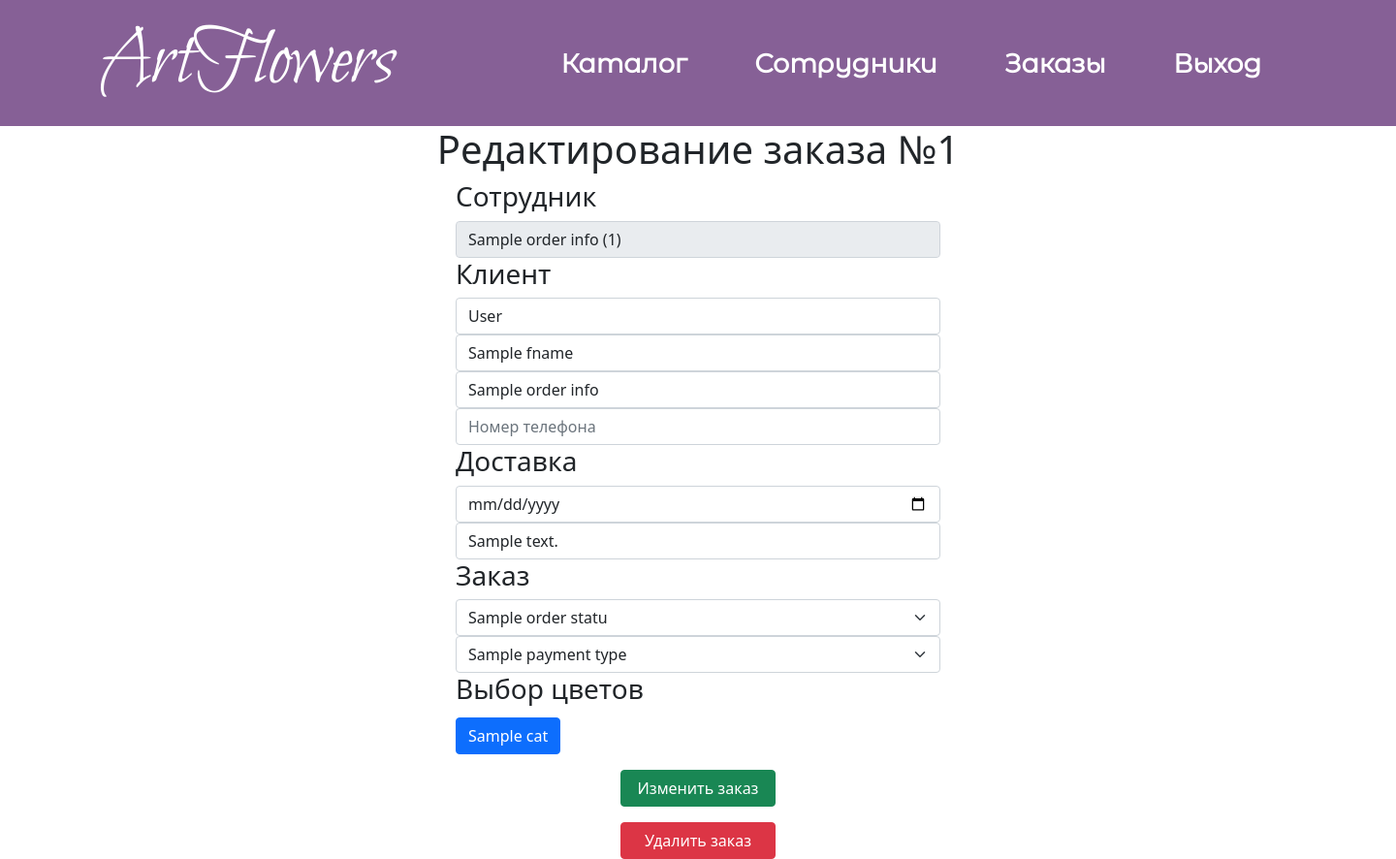
After one commit to rommmmmka/course-project-flowers, a Django app: template main/templates/main/edit_order.html in a window 1440 px wide. The commit adds this page. Shown: the whole page at 97% size. Run offline with Django 3.2, Linux system fonts and the light colour scheme; the template is opened without the code that fills it: most values are stand-ins (such as "Sample title", 1, 10 or a date in 2020).

Commit message:
Done order editing and deleting

```diff
--- a/main/static/main/css/add_order.css
+++ b/main/static/main/css/add_order.css
@@ -12,7 +12,7 @@
 }
 
 .flower {
-    width: 4500px;
+    width: 450px;
 
 }
 
@@ -29,4 +29,9 @@
 .btn-center {
     display: block;
     margin: 0 auto;
+    width: 160px;
 }
+
+.disabled_form {
+    cursor: not-allowed;
+}
--- /dev/null
+++ b/main/templates/main/edit_order.html
@@ -0,0 +1,95 @@
+{% extends 'main/base.html' %}
+{% load static %}
+
+{% block title %}
+Заказы
+{% endblock %}
+
+{% block css %}
+    <link rel="stylesheet" type="text/css" href="{% static 'main/css/add_order.css' %}">
+{% endblock %}
+
+{% block content %}
+    <form onsubmit="return catchSubmit(event)" action="{% url 'action_edit_order' %}?order_id={{ order_id }}" method="post">
+        {% csrf_token %}
+        <h1>Редактирование заказа №{{ order_id }}</h1>
+        <div class="center_div">
+            <h3>Сотрудник</h3>
+            <div>
+                <input type="text" id="disabledTextInput" class="form-control disabled_form" value="{{ order_info.staff_name }} ({{ order_info.staff_id }})" disabled>
+            </div>
+            <h3>Клиент</h3>
+            <div>
+                <input type="text" class="form-control" name="lname" placeholder="Фамилия" minlength="5" maxlength="30" pattern="[А-я]+" value="{{ order_info.lname }}" required>
+            </div>
+            <div>
+                <input type="text" class="form-control" name="fname" placeholder="Имя" minlength="5" maxlength="30" pattern="[А-я]+" value="{{ order_info.fname }}" required>
+            </div>
+            <div>
+                <input type="text" class="form-control" name="mname" placeholder="Отчество (при наличии)" minlength="5" maxlength="30" pattern="[А-я]+" value="{{ order_info.mname }}">
+            </div>
+            <div>
+                <input type="text" class="form-control" name="phonenumber" id="phonenumber" placeholder="Номер телефона" value="{{ order_info.phone }}" required>
+            </div>
+            <h3>Доставка</h3>
+            <div>
+                <input type="date" class="form-control" name="delivery_date" min="2021-12-20" value="{{ order_info.delivery_date }}" required>
+            </div>
+            <div>
+                <input type="text" class="form-control" name="delivery_address" placeholder="Адрес доставки" minlength="5" maxlength="70" value="{{ order_info.address }}" required>
+            </div>
+            <h3>Заказ</h3>
+            <div>
+                <select class="form-select" name="order_status" required>
+                    <option value="" disabled selected hidden>Статус заказа</option>
+                    {% for el in order_status %}
+                        <option value="{{ el.order_status_id }}" {% if el.order_status_id == order_info.order_status_id %}selected{% endif %}>{{ el.name }}</option>
+                    {% endfor %}
+                </select>
+            </div>
+            <div>
+                <select class="form-select" name="payment_type" required>
+                    <option value="" disabled selected hidden>Тип оплаты</option>
+                    {% for el in payment_type %}
+                        <option value="{{ el.payment_type_id }}" {% if el.payment_type_id == order_info.payment_type_id %}selected{% endif %}>{{ el.name }}</option>
+                    {% endfor %}
+                </select>
+            </div>
+            <h3>Выбор цветов</h3>
+        </div>
+        {% for cat in category %}
+            <div>
+                <div class="center_div">
+                    <button class="btn btn-primary mt-1" type="button" data-bs-toggle="collapse" data-bs-target="#collapseExample" aria-expanded="false" aria-controls="collapseExample">
+                    {{ cat.name }}
+                </button>
+                </div>
+                <div class="collapse" id="collapseExample">
+                    <div class="card card-body">
+                        {% for el in flowers %}
+                            {% if el.category_id == cat.category_id %}
+                                <div class="flower">
+                                    <label>
+                                        <input class="form-control form_flower_cnt" name="flower_cnt_{{ el.flower_id }}" type="number" min="0" max="20" value="{% if el.count == None %}0{% else %}{{ el.count }}{% endif %}">
+                                        {{ el.name }} ({{ el.price }} руб.)
+                                    </label>
+
+                                </div>
+                            {% endif %}
+                        {% endfor %}
+                    </div>
+                </div>
+            </div>
+        {% endfor %}
+        <div class="center_div">
+            <button class="btn btn-success mt-3 btn-center" type="submit">Изменить заказ</button>
+            <button class="btn btn-danger mt-3 btn-center" type="button" onclick="location.href = '{% url 'action_delete_order' %}?order_id={{ order_id }}';">Удалить заказ</button>
+        </div>
+    </form>
+
+
+{% endblock %}
+
+{% block js %}
+    <script src="{% static 'main/js/add_order.js' %}"></script>
+{% endblock %}
--- a/main/templates/main/orders.html
+++ b/main/templates/main/orders.html
@@ -26,7 +26,7 @@
                         <th scope="col">Тип оплаты</th>
                         <th scope="col">Дата доставки</th>
                         <th scope="col">Стоимость</th>
-                        <th scope="col">Создатель</th>
+                        <th scope="col">Сотрудник</th>
                         <th></th>
                     </tr>
                 </thead>
@@ -39,7 +39,7 @@
                             <th>{{ el.delivery_date }}</th>
                             <th>{{ el.price }} руб.</th>
                             <th>{{ el.staff_name }}</th>
-                            <th><a class="btn btn-primary button_small" href="#" role="button">Изменить</a></th>
+                            <th><a class="btn btn-primary button_small" href="{% url 'edit_order' %}?order_id={{ el.order_id }}" role="button">Изменить</a></th>
                         </tr>
                     {% endfor %}
                 </tbody>
--- a/main/urls.py
+++ b/main/urls.py
@@ -7,8 +7,11 @@ urlpatterns = [
     path('staff', views.staff, name="staff"),
     path('orders', views.orders, name="orders"),
     path('add_order', views.add_order, name="add_order"),
+    path('edit_order', views.edit_order, name="edit_order"),
 
     path('action_login', views.action_login, name="action_login"),
     path('action_logout', views.action_logout, name="action_logout"),
     path('action_add_order', views.action_add_order, name="action_add_order"),
+    path('action_edit_order', views.action_edit_order, name="action_edit_order"),
+    path('action_delete_order', views.action_delete_order, name="action_delete_order"),
 ]
```
Also changed, not shown: main/views.py (+47 -0 lines).
